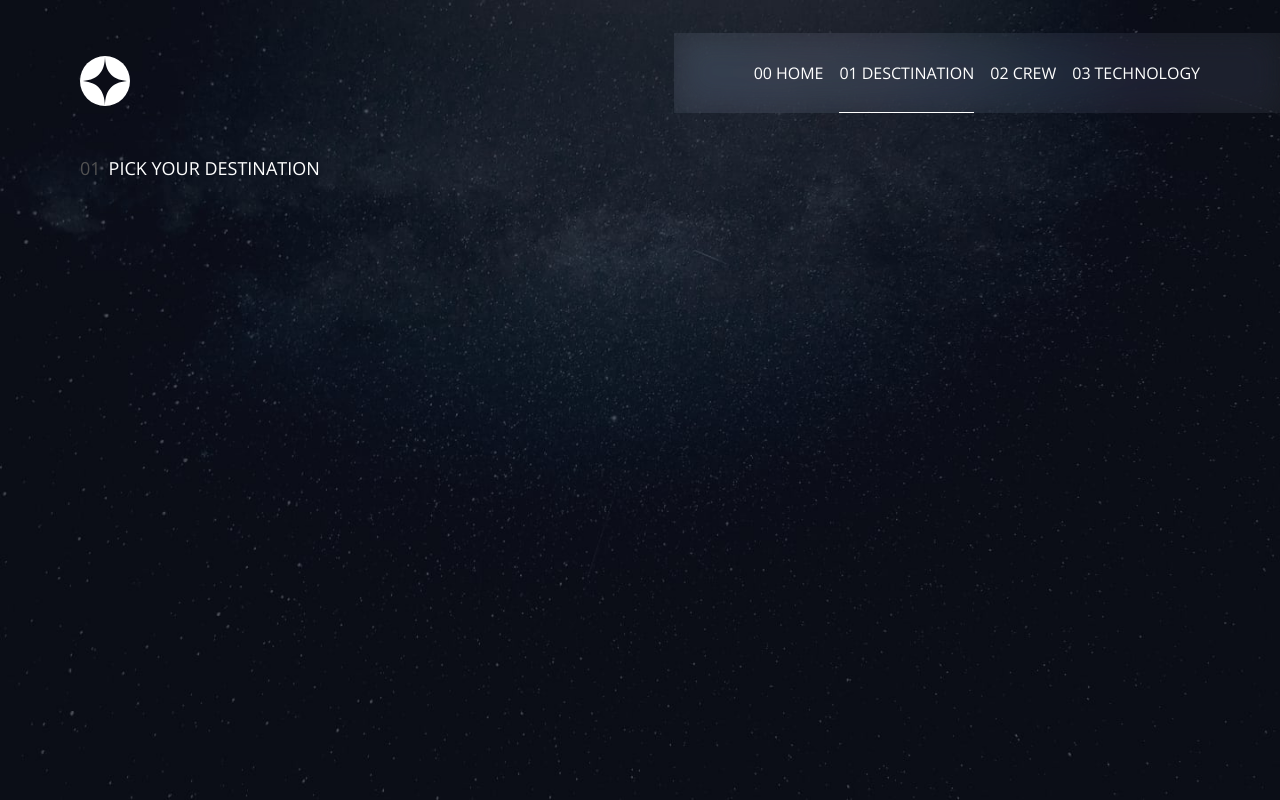
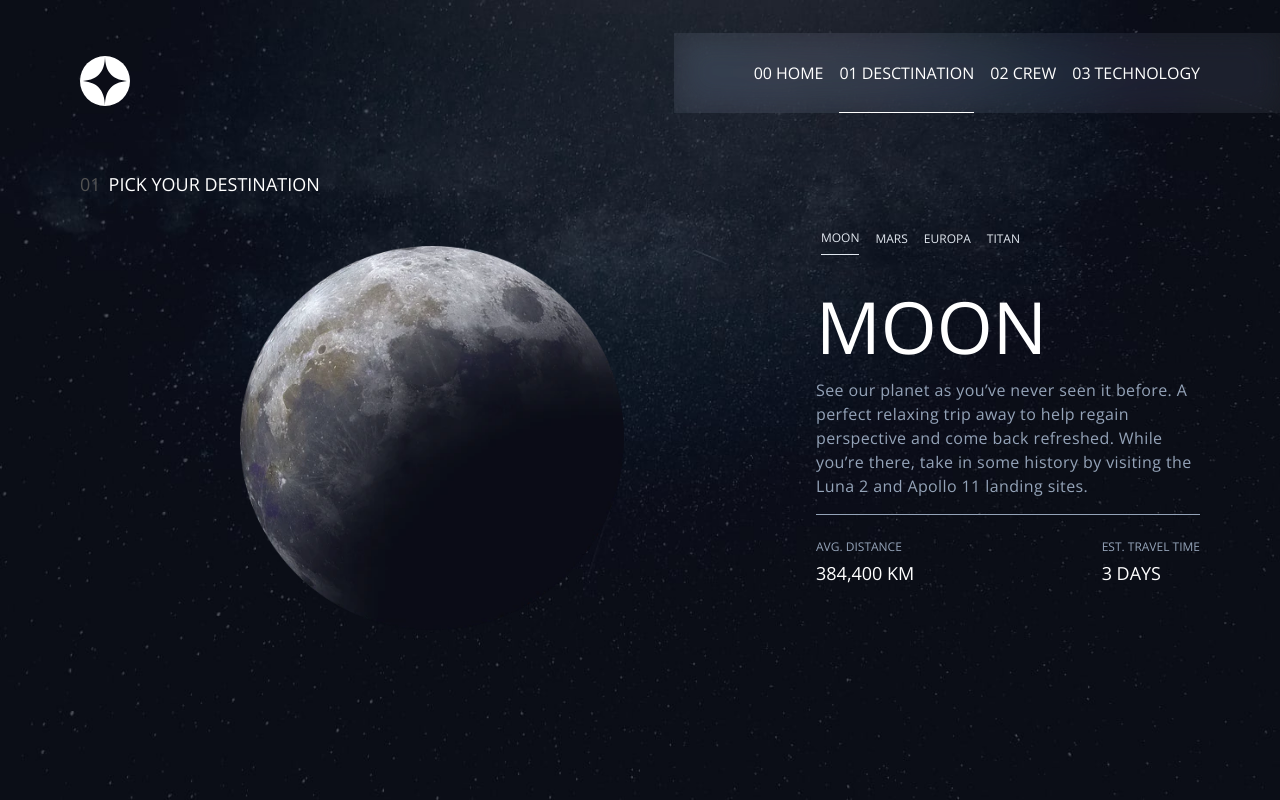
Before and after one commit to abuakr-alzubir/space-rourism, a Next.js app: page /destination in a window 1280 px wide. Built offline with nearby package versions, Linux system fonts and the light colour scheme.

Commit message:
destination page finshe

```diff
--- a/app/destination/page.tsx
+++ b/app/destination/page.tsx
@@ -7,8 +7,8 @@ export const metadata: Metadata = {
 
 export default function Destination() {
   return (
-    <div className="space-y-8 pt-12">
-      <div className="flex gap-2 uppercase text-lg">
+    <div className="space-y-8 pt-4 md:pt-16">
+      <div className="flex gap-2 uppercase text-lg justify-center lg:justify-start">
         <span className="text-neutral-600">01</span>
         <h2>pick your destination</h2>
       </div>
--- a/components/DestComponent.tsx
+++ b/components/DestComponent.tsx
@@ -1,13 +1,81 @@
 "use client";
 import React from "react";
 import { cn } from "@/app/utils/cn";
+import { destinations } from "@/app/datat";
+import Image from "next/image";
 
 const DestComponent = () => {
   const [currentNav, setCurrentNav] = React.useState(0);
 
   return (
-    <div>
+    <div className="lg:relative">
+      {/* destination navigation */}
+      <div className="flex gap-4 lg:absolute right-[180px] text-slate-200 items-center justify-center lg:justify-start">
+        {destinations.map((item, idx) => (
+          <button
+            key={idx}
+            onClick={(_) => setCurrentNav(idx)}
+            className={cn(
+              `uppercase pb-2 hover:text-green-500 text-xs ${
+                currentNav === idx ? "border-b border-slate-200" : ""
+              }`
+            )}
+          >
+            {item.name}
+          </button>
+        ))}
+      </div>
 
+      <div>
+        {destinations.map((item, idx) => (
+          <div
+            key={idx}
+            className={cn(
+              `grid grid-cols-1 lg:grid-cols-[1fr_24rem] items-center gap-8 text-center lg:text-left pt-4 ${
+                currentNav !== idx ? "hidden" : ""
+              }`
+            )}
+          >
+            {/* all texts */}
+            <div className="lg:order-2">
+              <h2 className="text-white text-7xl uppercase pb-4">
+                {item.name}
+              </h2>
+              <p className="text-slate-400 tracking-wide pb-4 max-w-lg md:max-w-none">
+                {item.description}
+              </p>
+              <hr className="border-slate-400 mb-6" />
+              <div className="flex gap-8 justify-around lg:justify-between text-slate-400 text-left">
+                <div className="flex flex-col">
+                  <span className="uppercase text-xs">avg. distance</span>
+                  <span className="text-white uppercase pt-1 text-lg">
+                    {item.distance}
+                  </span>
+                </div>
+                <div className="flex flex-col">
+                  <span className="uppercase text-xs">est. travel time</span>
+                  <span className="text-white uppercase pt-1 text-lg">
+                    {item.travel}
+                  </span>
+                </div>
+              </div>
+            </div>
+
+            {/* image */}
+            <div className="flex justify-center items-center">
+              <Image
+                src={item.images.webp}
+                alt="destination"
+                width={0}
+                height={0}
+                priority
+                sizes="100vw"
+                className="w-64 h-64 md:w-72 md:h-72 lg:h-96 lg:w-96"
+              />
+            </div>
+          </div>
+        ))}
+      </div>
     </div>
   );
 };
```
